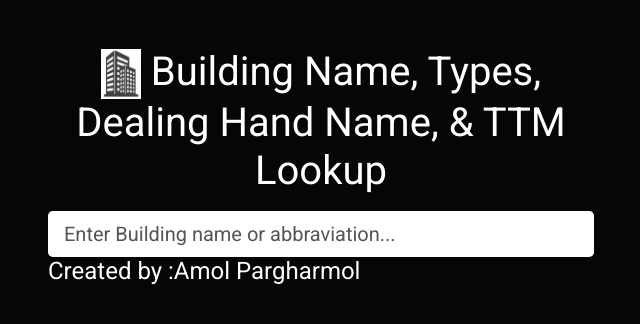
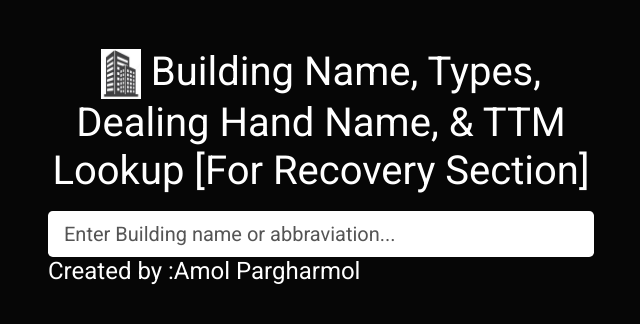
Before and after one commit to Amol246/BuildingTyLookup, a plain HTML site: page index.html in a window 1280 px wide. Shown: the whole page, without its empty margins (319-959 px from the left). Drawn offline with Linux system fonts and the light colour scheme.

Commit message:
Update index.html

```diff
--- a/index.html
+++ b/index.html
@@ -14,7 +14,7 @@
             <div class="col-md-6 m-auto">
                 <h3 class="text-center mb-3">
                     <img src="b2.png" width="40px" height="50px" alt="building_icon">
-                    Building Name, Types, Dealing Hand Name, & TTM Lookup
+                    Building Name, Types, Dealing Hand Name, & TTM Lookup [For Recovery Section]
                 </h3>
                 <div class="form-group">
                     <input type="text" id="search" class="form-control form-control-lg" placeholder="Enter Building name or abbraviation..."/>
```
